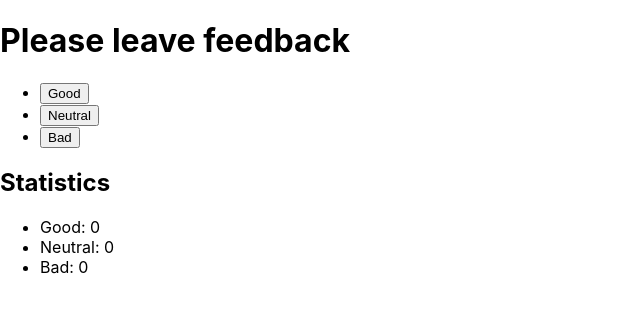
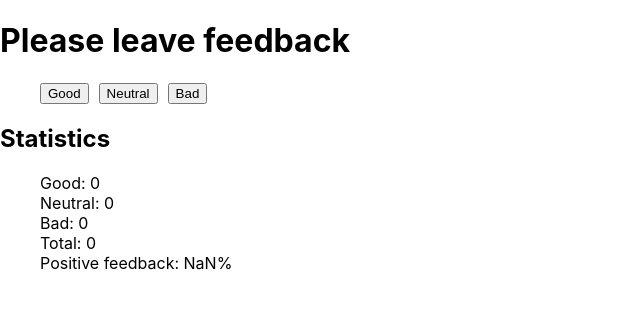
Before and after one commit to AlinaBielska/goit-react-hw-02-feedback, a React (Create React App) app: page / in a window 1280 px wide. Shown: the top 312 px of the page, without its empty margins (0-640 px from the left). Built offline with nearby package versions, Linux system fonts and the light colour scheme.

Commit message:
krok 2: dodałam funcki do podpiczania total i % pozytywnych odpowiedzi

```diff
--- a/src/components/App.jsx
+++ b/src/components/App.jsx
@@ -1,4 +1,4 @@
-import Feedback from "./Feedback";
+import Feedback from "./Feedback/Feedback";
 
 export const App = () => {
   return (
--- a/src/components/Feedback.jsx
+++ b/src/components/Feedback/Feedback.jsx
@@ -1,4 +1,5 @@
 import React, { Component } from "react";
+import css from './Feedback.module.css';
 
 class Feedback extends Component {
     constructor() {
@@ -9,17 +10,25 @@ class Feedback extends Component {
             neutral: 0,
             bad: 0
         }
-    }
+    };
 
     changeFeedback = (type) => {
-        this.setState(prevState => ({[type]: prevState[type] + 1}));
+        this.setState(prevState => ({ [type]: prevState[type] + 1 }));
+    };
+
+    countTotalFeedback = () => {
+        return this.state.good + this.state.neutral + this.state.bad;
+    };
+
+    countPositiveFeedbackPercentage = () => {
+        return Math.round(this.state.good * 100 / (this.state.good + this.state.neutral + this.state.bad));
     }
 
     render() {
         return (
             <div>
                 <h1>Please leave feedback</h1>
-                <ul>
+                <ul className={css.buttonsFeedback}>
                     <li><button type="button" onClick={() => this.changeFeedback("good")}>Good</button></li>
                     <li><button type="button" onClick={() => this.changeFeedback("neutral")}>Neutral</button></li>
                     <li><button type="button" onClick={() => this.changeFeedback("bad")}>Bad</button></li>
@@ -29,6 +38,8 @@ class Feedback extends Component {
                     <li>Good: <span>{this.state.good}</span></li>
                     <li>Neutral: <span>{this.state.neutral}</span></li>
                     <li>Bad: <span>{this.state.bad}</span></li>
+                    <li>Total: <span>{ this.countTotalFeedback() }</span></li>
+                    <li>Positive feedback: <span>{ this.countPositiveFeedbackPercentage() }%</span></li>
                 </ul>
             </div>
         )
--- /dev/null
+++ b/src/components/Feedback/Feedback.module.css
@@ -0,0 +1,7 @@
+ul {
+    list-style: none;
+}
+.buttonsFeedback {
+    display: flex;
+    gap: 10px;
+}
```
